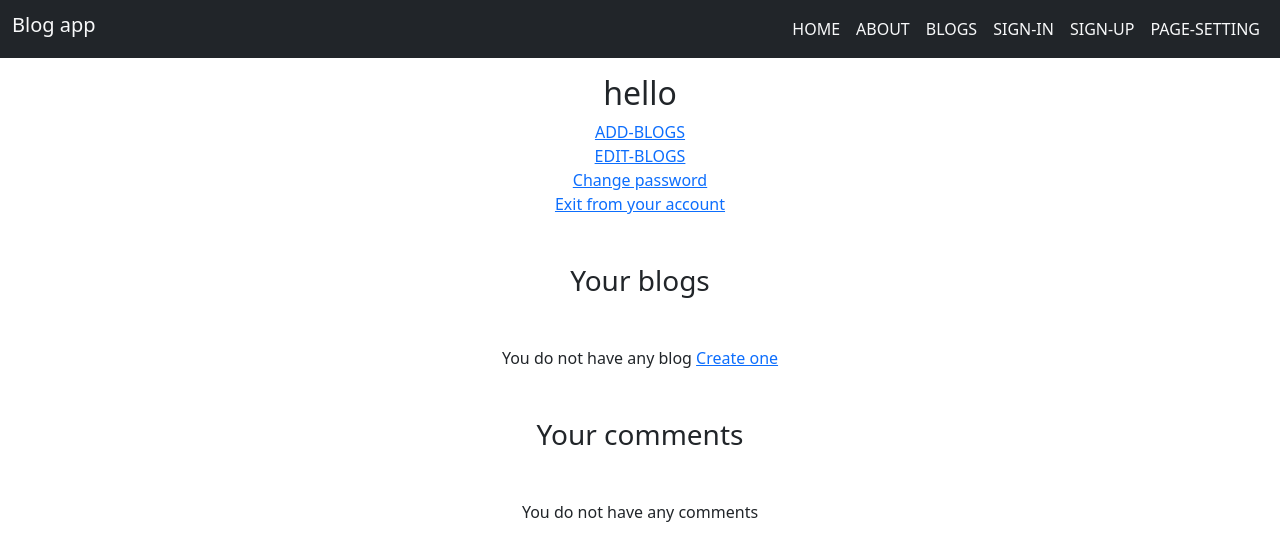
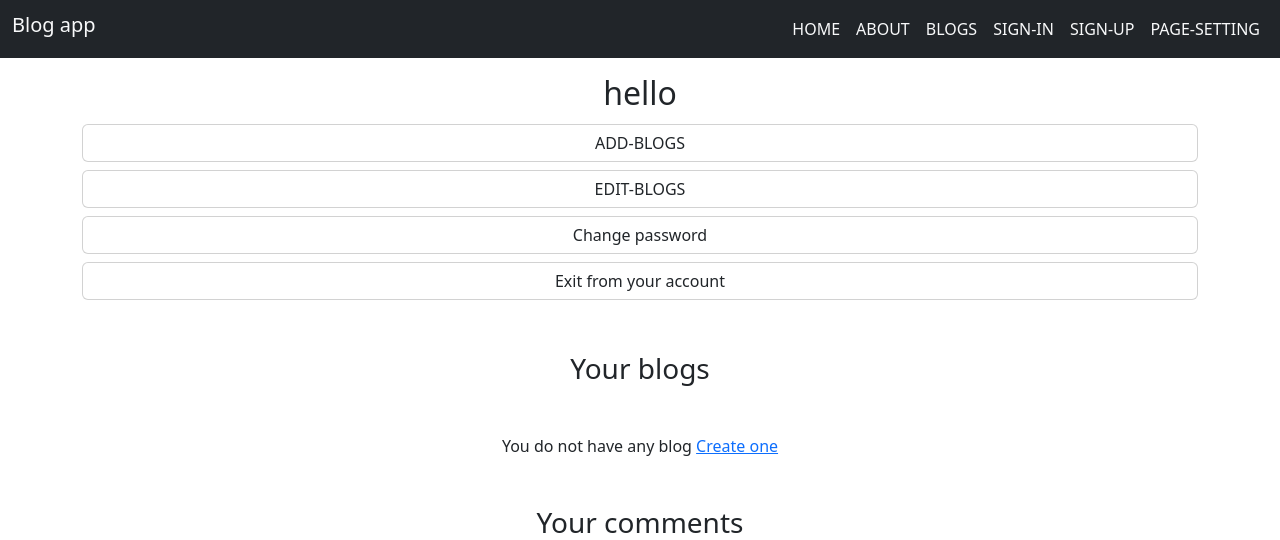
Before and after one commit to Ashkantvn/Blog-app, a Django app: template users/templates/users/users_info.html in a window 1280 px wide. Shown: the top 540 px of the page. Run offline with Django 5.2, Linux system fonts and the light colour scheme; the template is opened without the code that fills it, so the values that code supplies are empty.

Commit message:
Update style of user info page

```diff
--- a/users/templates/users/users_info.html
+++ b/users/templates/users/users_info.html
@@ -15,12 +15,12 @@
             {% trans "hello" %} {{request.user.username}}
         </h2>
         <div class="d-flex flex-column">
-            <a href="{% url "posts:add" %}"> {% trans "ADD-BLOGS" %} </a>
-            <a href="{% url "posts:edit" %}"> {% trans "EDIT-BLOGS" %} </a>
-            <a href="{% url 'users:change-pass'%}">
+            <a class='btn card my-1' href="{% url "posts:add" %}"> {% trans "ADD-BLOGS" %} </a>
+            <a class='btn card my-1' href="{% url "posts:edit" %}"> {% trans "EDIT-BLOGS" %} </a>
+            <a class='btn card my-1' href="{% url 'users:change-pass'%}">
                 {% trans "Change password" %}
             </a>
-            <a href="{% url 'users:logout'%}">
+            <a class='btn card my-1' href="{% url 'users:logout'%}">
                 {% trans "Exit from your account" %}
             </a>
         </div>
```
